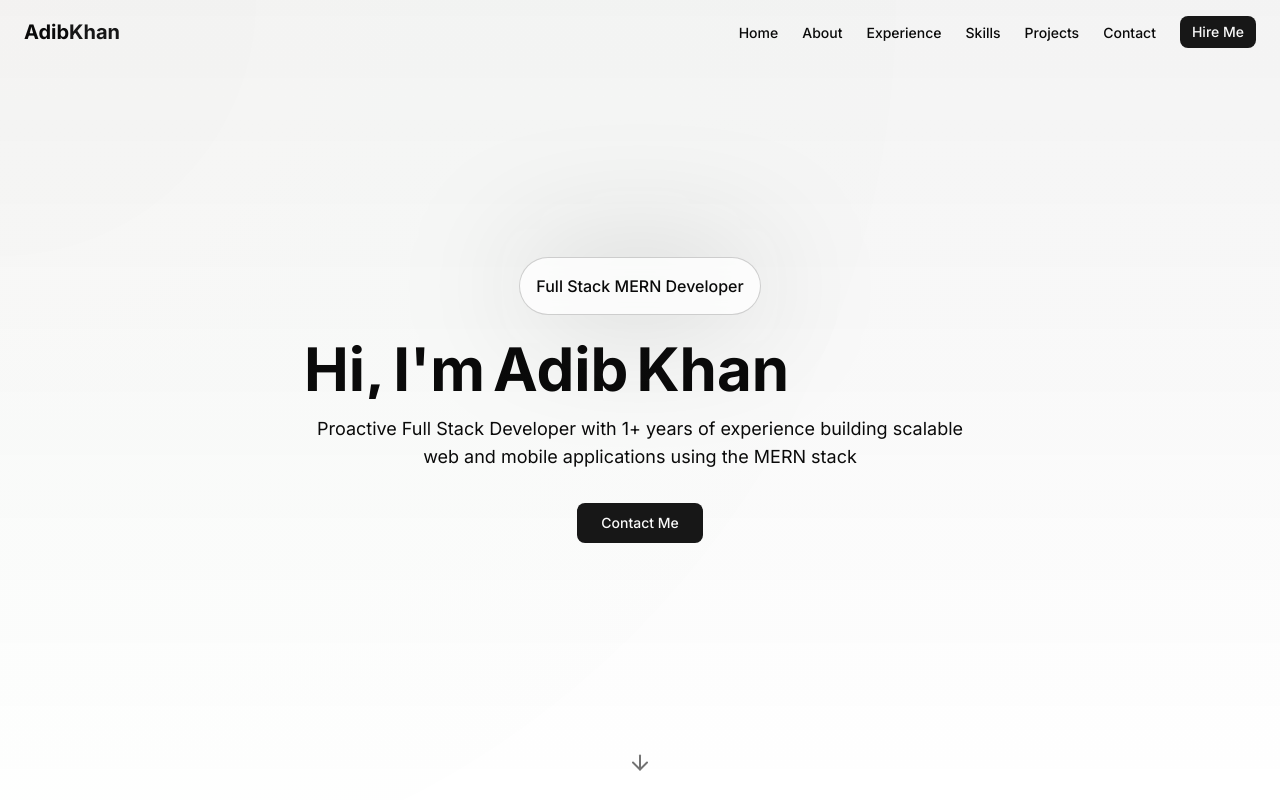
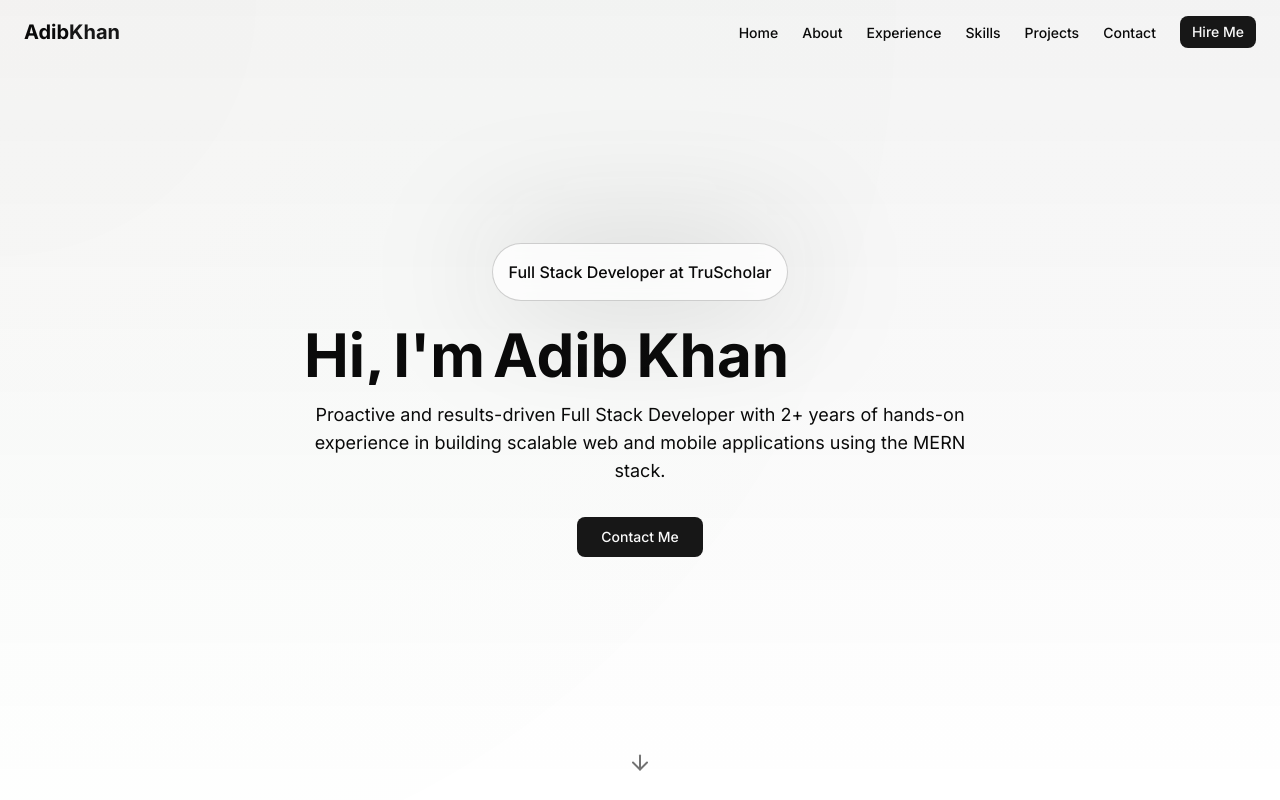
Before and after one commit to adibkhan8180/Adib-Khan, a Next.js app: page / in a window 1280 px wide. Shown: the top 800 px of the page. Built offline with nearby package versions, Linux system fonts and the light colour scheme.

Commit message:
Adib | feat(Heading): Changes in Heading

```diff
--- a/components/hero.tsx
+++ b/components/hero.tsx
@@ -53,7 +53,7 @@ export default function Hero() {
             <div className="absolute inset-0 bg-primary/20 rounded-full blur-3xl" />
             <div className="relative bg-background/80 backdrop-blur-sm rounded-full p-4 border border-primary/20">
               <h3 className="text-sm md:text-base font-medium">
-                Full Stack MERN Developer
+                Full Stack Developer at TruScholar
               </h3>
             </div>
           </div>
@@ -70,8 +70,9 @@ export default function Hero() {
           transition={{ duration: 0.5, delay: 0.6 }}
           className="max-w-2xl mx-auto text-lg mb-8"
         >
-          Proactive Full Stack Developer with 1+ years of experience building
-          scalable web and mobile applications using the MERN stack
+          Proactive and results-driven Full Stack Developer with 2+ years of
+          hands-on experience in building scalable web and mobile applications
+          using the MERN stack.
         </motion.p>
 
         <motion.div
@@ -88,11 +89,7 @@ export default function Hero() {
             <span className="absolute inset-0 bg-primary/20 translate-y-full group-hover:translate-y-0 transition-transform duration-300" />
             <span className="relative">Download CV</span>
           </Button> */}
-          <Button
-            size="lg"
-            asChild
-            className="relative overflow-hidden group"
-          >
+          <Button size="lg" asChild className="relative overflow-hidden group">
             <a href="#contact">
               <span className="absolute inset-0 bg-primary/20 translate-y-full group-hover:translate-y-0 transition-transform duration-300" />
               <span className="relative">Contact Me</span>
```
